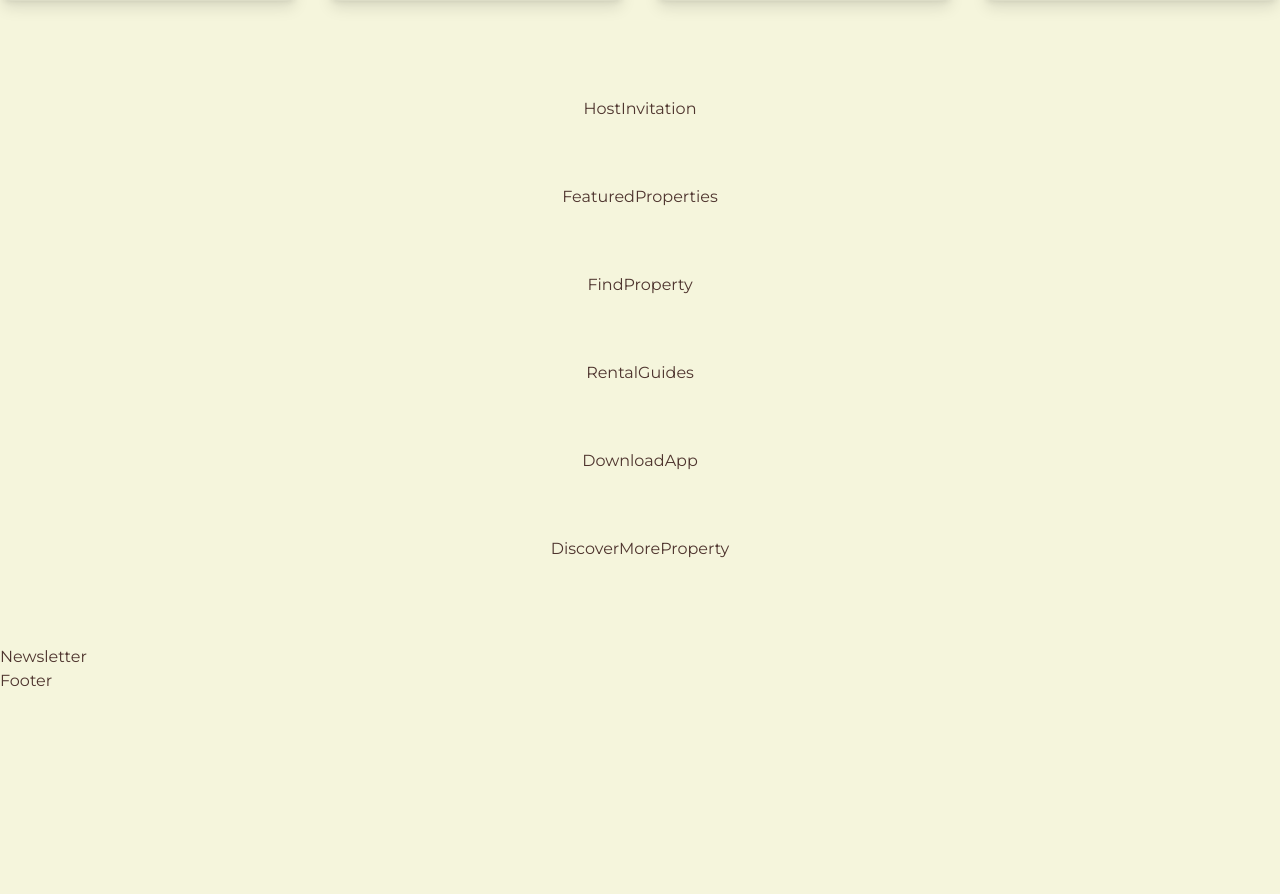
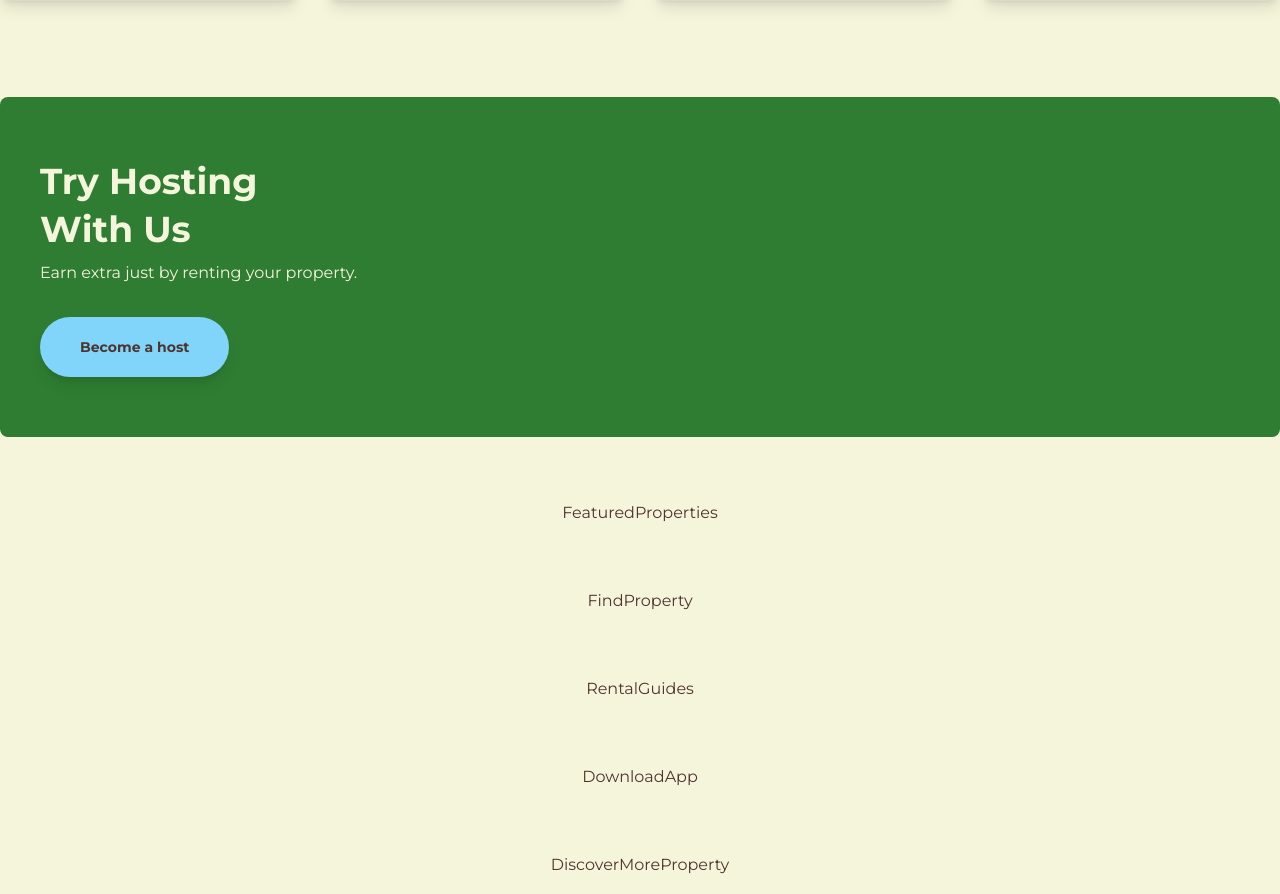
Before and after one commit to Smontan/mern-travelers, a React (Vite) app in the folder client/: page / in a window 1280 px wide. Shown: the part 2575-3469 px from the top of the page. Before the commit the page ends 3268 px from the top, so only its background shows below. Built offline with nearby package versions, Linux system fonts and the light colour scheme.

Commit message:
Created host invitation secton

```diff
--- a/client/src/components/HostInvitation.jsx
+++ b/client/src/components/HostInvitation.jsx
@@ -1,6 +1,14 @@
 const HostInvitation = () => {
   return (
-    <div>HostInvitation</div>
-  )
-}
-export default HostInvitation
+    <section className="container mx-auto">
+      <div className=" rounded-lg bg-primary mx-5 lg:mx-0 py-15 ps-5 lg:ps-10">
+        <h3 className="max-w-[300px] text-4xl font-bold text-light-text leading-12 wrap-break-word ">
+          Try Hosting With Us
+        </h3>
+        <p className="mt-2 text-[16px] text-light-text">Earn extra just by renting your property.</p>
+        <button className="py-5 px-10 mt-8 rounded-full bg-secondary text-center text-sm font-bold shadow-lg">Become a host</button>
+      </div>
+    </section>
+  );
+};
+export default HostInvitation;
```
